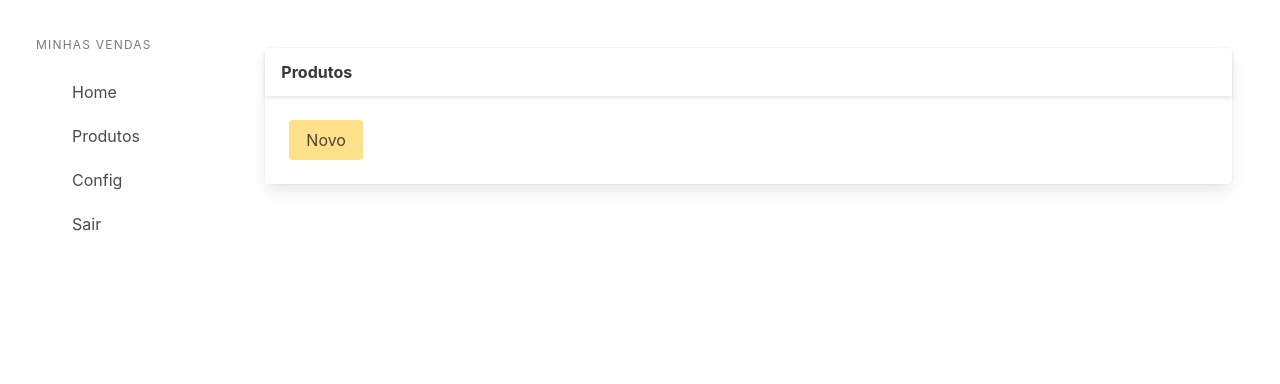
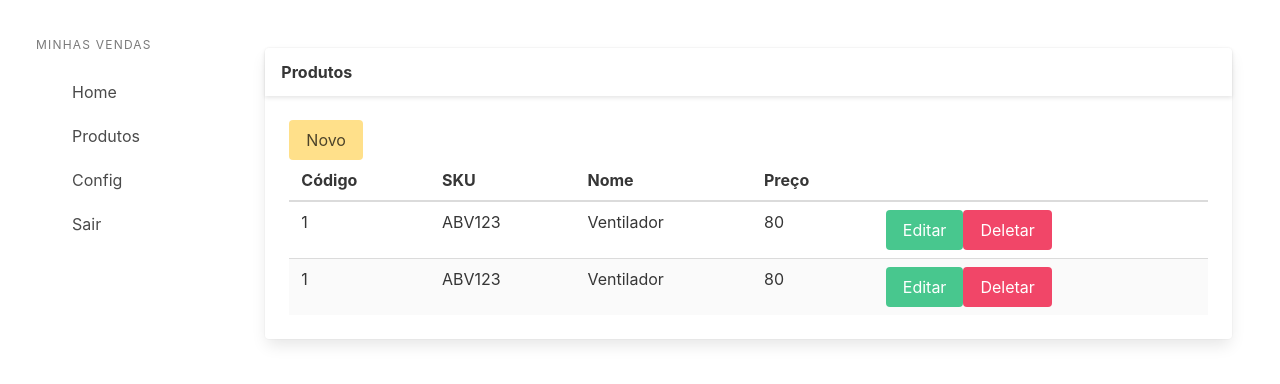
Before and after one commit to DevFullStack-Franklyn-R-Silva/Sistema-de-Vendas-Fullstack-Next.js-Spring-Boot-React-TS-e-Jasper-Reports, a Next.js app in the folder frontend/: page /consultas/produtos in a window 1280 px wide. Shown: the top 384 px of the page. Built offline with nearby package versions, Linux system fonts and the light colour scheme.

Commit message:
Componente tabela de produtos

```diff
--- a/frontend/src/components/produtos/listagem/index.tsx
+++ b/frontend/src/components/produtos/listagem/index.tsx
@@ -1,13 +1,23 @@
 import { Layout } from "components";
 import Link from "next/link";
+import { TabelaProdutos } from "./tabela";
+import { Produto } from "app/models/produtos";
 
 export const ListagemProdutos: React.FC = () => {
+
+    const produtos: Produto[] = [{
+        id: "1", sku: "ABV123", nome: "Ventilador", preco: 80.00
+
+    },
+    {id: "1", sku: "ABV123", nome: "Ventilador", preco: 80.00}]
+
     return (
         <Layout titulo="Produtos">
             <Link href="/cadastros/produtos">
                 <button className="button is-warning">Novo</button>
             </Link>
             <br />
+            <TabelaProdutos produtos={produtos}/>
         </Layout>
     );
 };
--- /dev/null
+++ b/frontend/src/components/produtos/listagem/tabela/index.tsx
@@ -0,0 +1,49 @@
+import { Produto } from "app/models/produtos";
+
+interface TabelaProdutosProps {
+    produtos: Array<Produto>;
+}
+
+export const TabelaProdutos: React.FC<TabelaProdutosProps> = ({
+    produtos,
+}: TabelaProdutosProps) => {
+    return (
+        <table className="table is-striped is-hoverable">
+            <thead>
+                <tr>
+                    <th>Código</th>
+                    <th>SKU</th>
+                    <th>Nome</th>
+                    <th>Preço</th>
+                    <th></th>
+                </tr>
+            </thead>
+            <tbody>
+                {produtos.map((produto) => (
+                    <ProdutoRow key={produto.id} produto={produto} />
+                ))}
+            </tbody>
+        </table>
+    );
+};
+
+interface ProdutoRowProps {
+    produto: Produto;
+}
+
+const ProdutoRow: React.FC<ProdutoRowProps> = ({
+    produto,
+}: ProdutoRowProps) => {
+    return (
+        <tr>
+            <td>{produto.id}</td>
+            <td>{produto.sku}</td>
+            <td>{produto.nome}</td>
+            <td>{produto.preco}</td>
+            <td>
+                <button className="button is-success">Editar</button>
+                <button className="button is-danger">Deletar</button>
+            </td>
+        </tr>
+    );
+};
```
